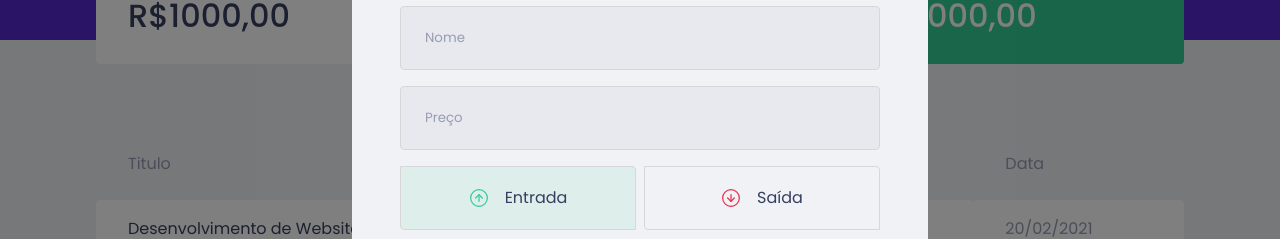
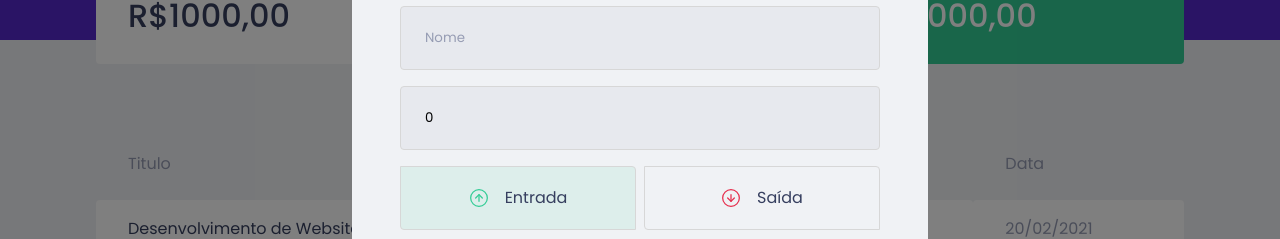
Before and after one commit to AdrianoMoreira86/dtmoney, a React (Create React App) app: page / in a window 1280 px wide. Both pictures are taken after a click on the button "Nova transação". Shown: the part 232-471 px from the top of the page. Built offline with nearby package versions, Linux system fonts and the light colour scheme; no server answers; what miragejs would draw is missing.

Commit message:
save form datas

```diff
--- a/src/components/NewTransactionModal/index.tsx
+++ b/src/components/NewTransactionModal/index.tsx
@@ -3,7 +3,7 @@ import { Container, TransactionTypeContainer, RadioBox } from './styles';
 import closeImg from '../../assets/close.svg';
 import incomeImg from '../../assets/income.svg';
 import outcomeImg from '../../assets/outcome.svg';
-import { useState } from 'react';
+import { FormEvent, useState } from 'react';
 
 interface NewTransactionModalProps {
     isOpen: boolean;
@@ -11,8 +11,22 @@ interface NewTransactionModalProps {
 }
 
 export function NewTransactionModal({ isOpen, onRequestClose }: NewTransactionModalProps) {
+    const [name, setName] = useState('');
+    const [value, setValue] = useState(0);
+    const [category, setCategory] = useState('');
 
     const [type, setType] = useState('deposit');
+
+    function handleCreateNewTransaction(event: FormEvent) {
+        event.preventDefault();
+
+        console.log({
+            name,
+            value,
+            category,
+            type
+        });
+    }
 
     return(
         <Modal
@@ -30,16 +44,21 @@ export function NewTransactionModal({ isOpen, onRequestClose }: NewTransactionMo
                  alt="Fechar Modal"
                 />
             </button>
-            <Container>
+            <Container onSubmit={handleCreateNewTransaction}>
             <h2>Cadastrar transação</h2>
 
             <input
                 placeholder='Nome'
+                value={name}
+                onChange={(event) => setName(event.target.value)}
             />
 
             <input
                 type='number'
                 placeholder='Preço'
+                value={value}
+                onChange={(event) => setValue(Number(event.target.value))}
+
             />
 
             <TransactionTypeContainer>
@@ -70,6 +89,9 @@ export function NewTransactionModal({ isOpen, onRequestClose }: NewTransactionMo
 
             <input
                 placeholder='Categoria'
+                value={category}
+                onChange={(event) => setCategory(event.target.value)}
+
             />
 
             <button type='submit'>Cadastrar</button>
```
